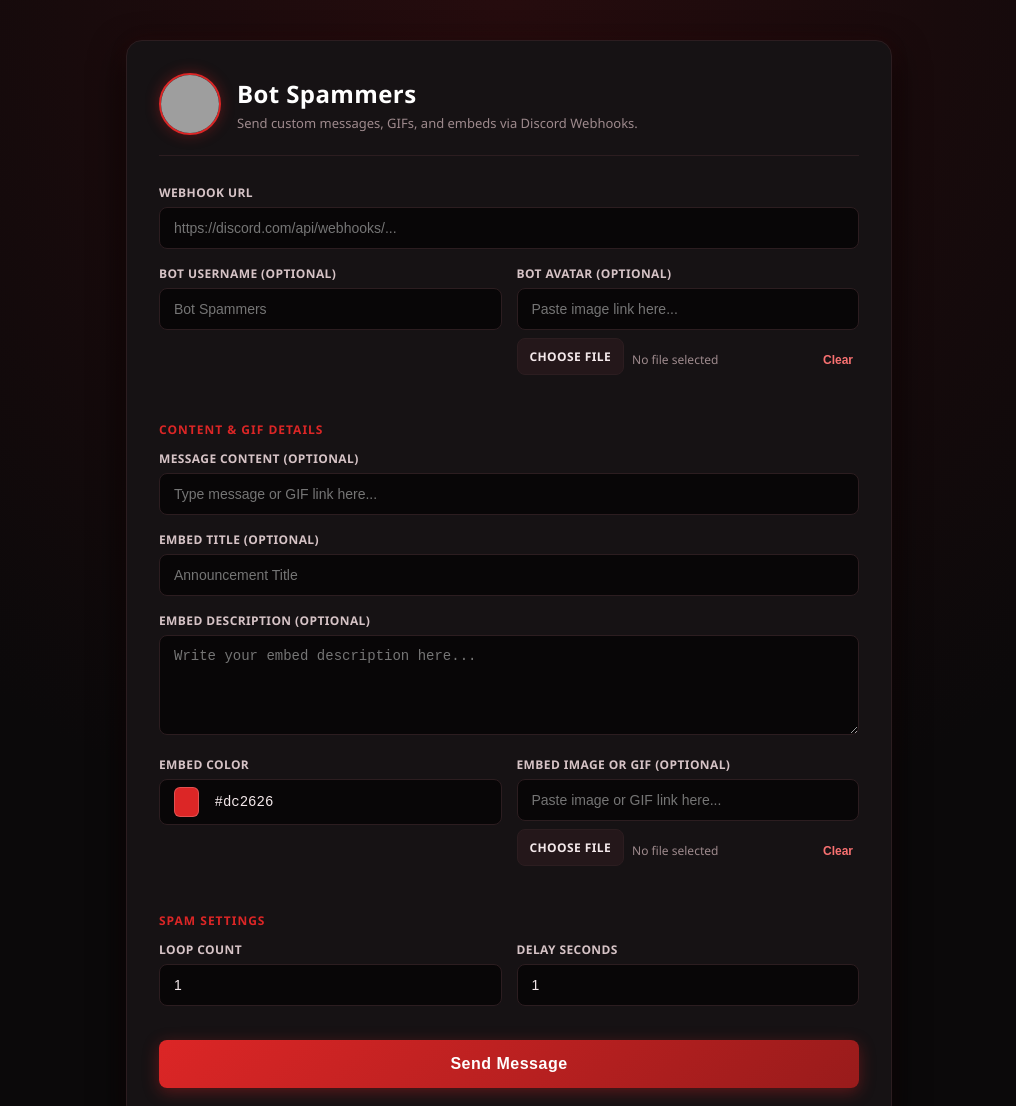
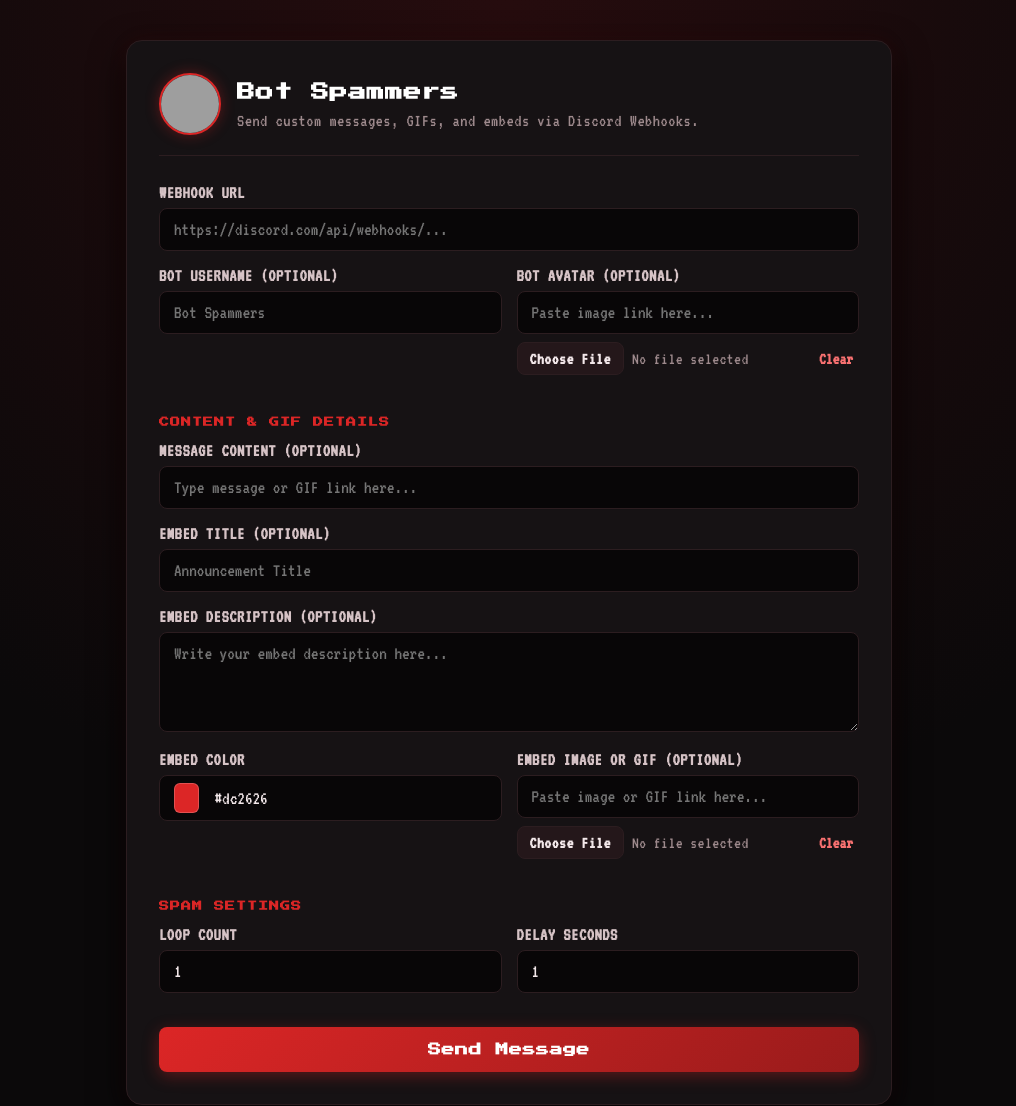
Before and after one commit to Clockzoos/Clockzoos.github.io, a plain HTML site: page spam.html in a window 1280 px wide. Shown: the top 1106 px of the page, without its empty margins (131-1147 px from the left). Drawn offline with Linux system fonts and the light colour scheme; grey boxes are pictures that could not be loaded.

Commit message:
Update spam.html

```diff
--- a/spam.html
+++ b/spam.html
@@ -5,6 +5,9 @@
     <meta name="viewport" content="width=device-width, initial-scale=1.0">
     <title>Bot Spammers</title>
     <link rel="icon" type="image/jpeg" href="https://i.ibb.co.com/RpdnZ1mZ/icon.jpg">
+    <link rel="preconnect" href="https://fonts.googleapis.com">
+    <link rel="preconnect" href="https://fonts.gstatic.com" crossorigin>
+    <link href="https://fonts.googleapis.com/css2?family=Press+Start+2P&family=VT323&display=swap" rel="stylesheet">
     <style>
         :root {
             --bg-color: #0b090a;
@@ -18,10 +21,12 @@
             --border-color: #2c1d20;
             --success-color: #16a34a;
             --warning-color: #eab308;
+            --pixel-display: 'Press Start 2P', monospace;
+            --pixel-body: 'VT323', monospace;
         }
 
         body {
-            font-family: 'Segoe UI', Tahoma, Geneva, Verdana, sans-serif;
+            font-family: var(--pixel-body);
             background-color: var(--bg-color);
             background-image: radial-gradient(circle at top center, #260c0e 0%, #0b090a 65%);
             color: var(--text-color);
@@ -31,6 +36,7 @@
             justify-content: center;
             min-height: 100vh;
             box-sizing: border-box;
+            letter-spacing: 0.5px;
         }
 
         .container {
@@ -62,25 +68,30 @@
         }
 
         .header-brand h2 {
+            font-family: var(--pixel-display);
             margin: 0;
             color: #ffffff;
-            font-size: 24px;
-            letter-spacing: 0.4px;
+            font-size: 18px;
+            line-height: 1.5;
+            letter-spacing: 0.5px;
         }
 
         .header-brand p {
-            margin: 4px 0 0 0;
+            font-family: var(--pixel-body);
+            margin: 6px 0 0 0;
             color: var(--text-muted);
-            font-size: 13px;
+            font-size: 18px;
         }
 
         .section-title {
-            font-size: 12px;
+            font-family: var(--pixel-display);
+            font-size: 10px;
             text-transform: uppercase;
             letter-spacing: 1px;
             color: var(--accent-color);
             font-weight: 700;
             margin: 24px 0 12px 0;
+            line-height: 1.5;
         }
 
         .form-group {
@@ -88,25 +99,27 @@
         }
 
         label {
+            font-family: var(--pixel-body);
             display: block;
             margin-bottom: 6px;
             font-weight: 600;
-            font-size: 12px;
+            font-size: 18px;
             color: #d6c3c6;
             text-transform: uppercase;
-            letter-spacing: 0.4px;
+            letter-spacing: 0.6px;
         }
 
         input[type="text"],
         input[type="number"],
         textarea {
+            font-family: var(--pixel-body);
             width: 100%;
-            padding: 12px 14px;
+            padding: 11px 14px;
             background: var(--input-color);
             border: 1px solid var(--border-color);
             border-radius: 8px;
             color: var(--text-color);
-            font-size: 14px;
+            font-size: 19px;
             box-sizing: border-box;
             transition: all 0.2s ease;
         }
@@ -144,16 +157,19 @@
         }
 
         .file-btn {
+            font-family: var(--pixel-body);
             background: #24171a;
             color: #f3e8ea;
             border: 1px solid var(--border-color);
-            padding: 9px 12px;
+            padding: 7px 12px;
             border-radius: 8px;
-            font-size: 12px;
+            font-size: 17px;
             font-weight: 600;
             cursor: pointer;
             white-space: nowrap;
             transition: all 0.2s ease;
+            margin-bottom: 0;
+            text-transform: none;
         }
 
         .file-btn:hover {
@@ -166,7 +182,8 @@
         }
 
         .file-name {
-            font-size: 12px;
+            font-family: var(--pixel-body);
+            font-size: 17px;
             color: var(--text-muted);
             overflow: hidden;
             text-overflow: ellipsis;
@@ -175,10 +192,11 @@
         }
 
         .clear-file-btn {
+            font-family: var(--pixel-body);
             background: transparent;
             color: #f87171;
             border: none;
-            font-size: 12px;
+            font-size: 17px;
             font-weight: 700;
             cursor: pointer;
             padding: 4px 6px;
@@ -212,8 +230,8 @@
         input[type="color"]::-webkit-color-swatch { border: 1px solid rgba(255,255,255,0.2); border-radius: 6px; }
 
         .color-hex-text {
-            font-family: monospace;
-            font-size: 14px;
+            font-family: var(--pixel-body) !important;
+            font-size: 19px !important;
             color: var(--text-color);
             background: none !important;
             border: none !important;
@@ -223,13 +241,14 @@
         .color-hex-text:focus { outline: none; box-shadow: none !important; }
 
         button.send-btn {
+            font-family: var(--pixel-display);
             width: 100%;
-            padding: 15px;
+            padding: 16px;
             background: linear-gradient(135deg, #dc2626 0%, #991b1b 100%);
             color: white;
             border: none;
             border-radius: 8px;
-            font-size: 16px;
+            font-size: 13px;
             font-weight: 700;
             letter-spacing: 0.5px;
             cursor: pointer;
@@ -267,6 +286,7 @@
         }
 
         .toast {
+            font-family: var(--pixel-body);
             min-width: 280px;
             max-width: 380px;
             background: #1a1214;
@@ -278,7 +298,7 @@
             display: flex;
             align-items: center;
             gap: 12px;
-            font-size: 14px;
+            font-size: 19px;
             animation: slideIn 0.3s cubic-bezier(0.16, 1, 0.3, 1) forwards;
             border-left: 5px solid var(--accent-color);
         }
@@ -300,6 +320,9 @@
             .row {
                 flex-direction: column;
                 gap: 0;
+            }
+            .header-brand h2 {
+                font-size: 14px;
             }
         }
     </style>
```
